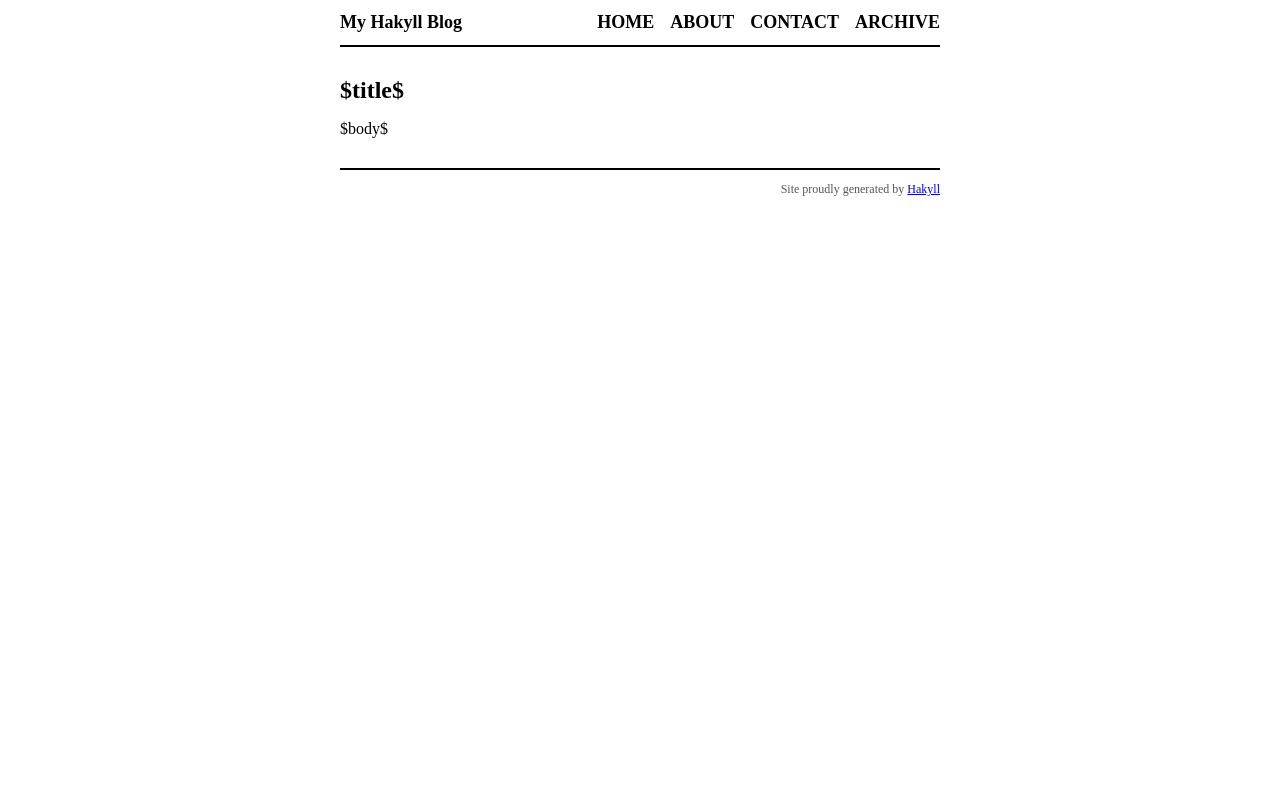
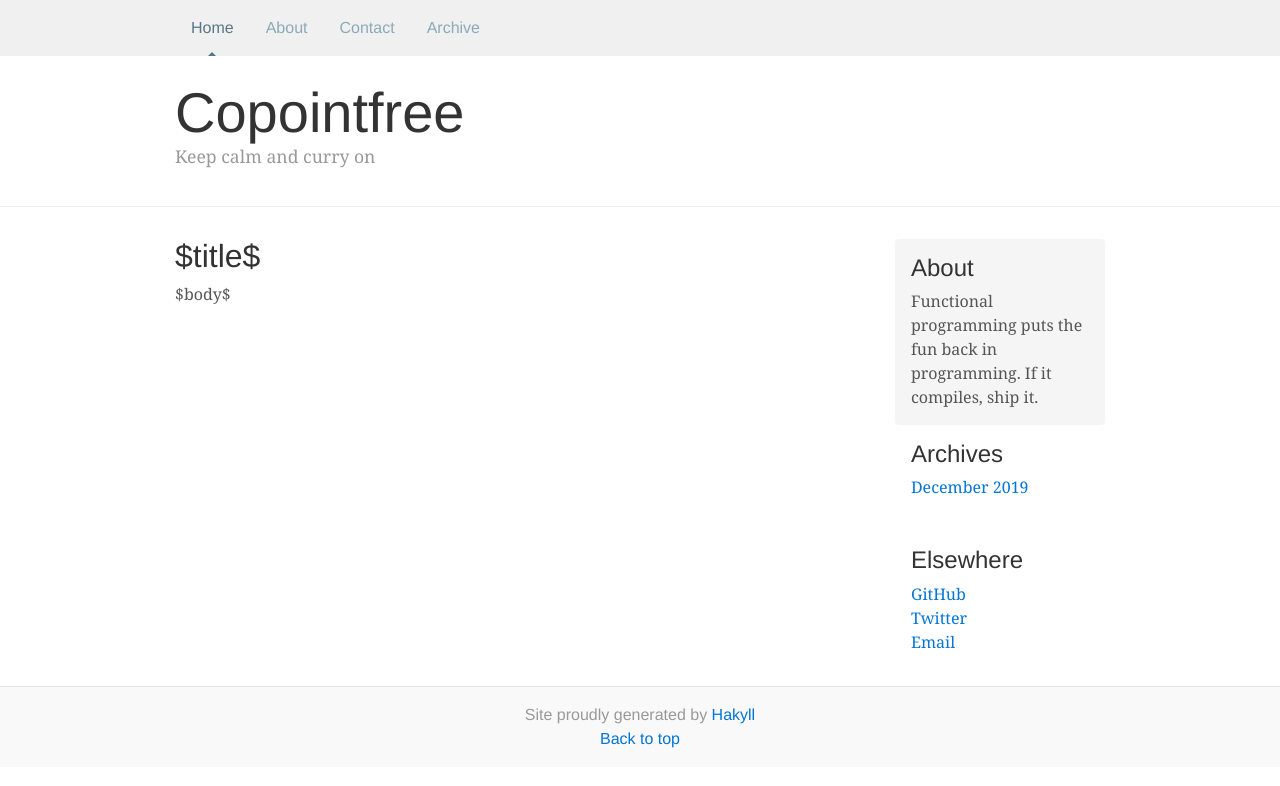
Before and after one commit to juselius/juselius.github.io, a plain HTML site: page templates/default.html in a window 1280 px wide. Drawn offline with nearby package versions, Linux system fonts and the light colour scheme; a script that the page names is missing.

Commit message:
Customize layout

```diff
--- /dev/null
+++ b/css/blog.css
@@ -0,0 +1,169 @@
+/*
+ * Globals
+ */
+
+@media (min-width: 48em) {
+  html {
+    font-size: 16px;
+  }
+}
+
+body {
+  font-family: Georgia, "Times New Roman", Times, serif;
+  color: #555;
+}
+
+h1, .h1,
+h2, .h2,
+h3, .h3,
+h4, .h4,
+h5, .h5,
+h6, .h6 {
+  font-family: "Helvetica Neue", Helvetica, Arial, sans-serif;
+  font-weight: normal;
+  color: #333;
+}
+
+
+/*
+ * Override Bootstrap's default container.
+ */
+
+.container {
+  max-width: 60rem;
+}
+
+
+/*
+ * Masthead for nav
+ */
+
+.blog-masthead {
+  margin-bottom: 1.6rem;
+  background-color: #f0f0f0;
+  /* -webkit-box-shadow: inset 0 -.1rem .25rem rgba(0,0,0,.1); */
+  /*         box-shadow: inset 0 -.1rem .25rem rgba(0,0,0,.1); */
+}
+
+/* Nav links */
+.nav-link {
+  position: relative;
+  padding: 1rem;
+  font-weight: 500;
+  color: #8aaab9;
+  font-family: Helvetica;
+}
+.nav-link:hover,
+.nav-link:focus {
+  color: #577786;
+  background-color: transparent;
+}
+
+/* Active state gets a caret at the bottom */
+.nav-link.active {
+  color: #fff;
+  color: #577786;
+}
+.nav-link.active:after {
+  position: absolute;
+  bottom: 0;
+  left: 50%;
+  width: 0;
+  height: 0;
+  margin-left: -.3rem;
+  vertical-align: middle;
+  content: "";
+  border-right: .3rem solid transparent;
+  border-bottom: .3rem solid;
+  border-left: .3rem solid transparent;
+}
+
+
+/*
+ * Blog name and description
+ */
+
+.blog-header {
+  padding-bottom: 1.25rem;
+  margin-bottom: 2rem;
+  border-bottom: .05rem solid #eee;
+}
+.blog-title {
+  margin-bottom: 0;
+  font-size: 2rem;
+  font-weight: normal;
+}
+.blog-description {
+  font-size: 1.1rem;
+  color: #999;
+}
+
+@media (min-width: 40em) {
+  .blog-title {
+    font-size: 3.5rem;
+  }
+}
+
+
+/*
+ * Main column and sidebar layout
+ */
+
+/* Sidebar modules for boxing content */
+.sidebar-module {
+  padding: 1rem;
+  /*margin: 0 -1rem 1rem;*/
+}
+.sidebar-module-inset {
+  padding: 1rem;
+  background-color: #f5f5f5;
+  border-radius: .25rem;
+}
+.sidebar-module-inset p:last-child,
+.sidebar-module-inset ul:last-child,
+.sidebar-module-inset ol:last-child {
+  margin-bottom: 0;
+}
+
+
+/* Pagination */
+.blog-pagination {
+  margin-bottom: 4rem;
+}
+.blog-pagination > .btn {
+  border-radius: 2rem;
+}
+
+
+/*
+ * Blog posts
+ */
+
+.blog-post {
+  margin-bottom: 4rem;
+}
+.blog-post-title {
+  margin-bottom: .25rem;
+  font-size: 2.5rem;
+}
+.blog-post-meta {
+  margin-bottom: 1.25rem;
+  color: #999;
+}
+
+
+/*
+ * Footer
+ */
+
+.blog-footer {
+  padding: 1.0rem 0;
+  color: #999;
+  text-align: center;
+  background-color: #f9f9f9;
+  border-top: .05rem solid #e5e5e5;
+  font-family: Helvetica;
+}
+.blog-footer p:last-child {
+  margin-bottom: 0;
+}
--- a/templates/default.html
+++ b/templates/default.html
@@ -4,30 +4,74 @@
 <html xmlns="http://www.w3.org/1999/xhtml" xml:lang="en" lang="en">
     <head>
         <meta http-equiv="Content-Type" content="text/html; charset=UTF-8" />
-        <title>My Hakyll Blog - $title$</title>
-        <link rel="stylesheet" type="text/css" href="/css/default.css" />
+        <meta name="viewport" content="width=device-width, initial-scale=1, shrink-to-fit=no">
+        <title>Copointfree - $title$</title>
+        <!-- <link rel="stylesheet" type="text/css" href="/css/default.css" /> -->
+        <link rel="stylesheet" href="https://maxcdn.bootstrapcdn.com/bootstrap/4.0.0-alpha.6/css/bootstrap.min.css" integrity="sha384-rwoIResjU2yc3z8GV/NPeZWAv56rSmLldC3R/AZzGRnGxQQKnKkoFVhFQhNUwEyJ" crossorigin="anonymous">
+        <link rel="stylesheet" type="text/css" href="/css/blog.css" />
     </head>
     <body>
-        <div id="header">
-            <div id="logo">
-                <a href="/">My Hakyll Blog</a>
+        <div class="blog-masthead">
+            <div class="container">
+                <nav class="nav blog-nav">
+                    <a class="nav-link active" href="/">Home</a>
+                    <a class="nav-link" href="/about.html">About</a>
+                    <a class="nav-link" href="/contact.html">Contact</a>
+                    <a class="nav-link" href="/archive.html">Archive</a>
+                </nav>
             </div>
-            <div id="navigation">
-                <a href="/">Home</a>
-                <a href="/about.html">About</a>
-                <a href="/contact.html">Contact</a>
-                <a href="/archive.html">Archive</a>
+        </div>
+        <div class="blog-header">
+            <div class="container">
+                <h1 class="blog-title">Copointfree</h1>
+                <!-- <p class="lead blog-description">Pointfree digressions in pointful style</p> -->
+                <p class="lead blog-description">Keep calm and curry on</p>
             </div>
         </div>
 
-        <div id="content">
-            <h1>$title$</h1>
+        <div class="container">
+            <div class="row">
+                <div class="col-sm-8 blog-main">
 
-            $body$
-        </div>
-        <div id="footer">
-            Site proudly generated by
-            <a href="http://jaspervdj.be/hakyll">Hakyll</a>
-        </div>
+                    <div>
+                        <h2>$title$</h2>
+                        $body$
+                    </div>
+
+                    <!-- <nav class="blog-pagination"> -->
+                    <!--     <a class="btn btn-outline-primary" href="#">Older</a> -->
+                    <!--     <a class="btn btn-outline-secondary disabled" href="#">Newer</a> -->
+                    <!-- </nav> -->
+                </div><!-- /.blog-main -->
+                <div class="col-sm-3 offset-sm-1 blog-sidebar">
+                    <div class="sidebar-module sidebar-module-inset">
+                        <h4>About</h4>
+                            Functional programming puts the fun back in programming.
+                            If it compiles, ship it.
+                    </div>
+                    <div class="sidebar-module">
+                        <h4>Archives</h4>
+                        <ol class="list-unstyled">
+                            <li><a href="#">December 2019</a></li>
+                        </ol>
+                    </div>
+                    <div class="sidebar-module">
+                        <h4>Elsewhere</h4>
+                        <ol class="list-unstyled">
+                            <li><a href="https://github.com/juselius">GitHub</a></li>
+                            <li><a href="https://twitter.com/copointfree">Twitter</a></li>
+                            <li><a href="mailto:jonas.juselius@gmail.com">Email</a></li>
+                        </ol>
+                    </div>
+                </div><!-- /.blog-sidebar -->
+            </div><!-- /.blog-row -->
+        </div><!-- /.blog-container -->
+        <footer class="blog-footer">
+            Site proudly generated by <a href="http://jaspervdj.be/hakyll">Hakyll</a>
+            <p><a href="#">Back to top</a></p>
+        </footer>
+        <script src="https://code.jquery.com/jquery-3.1.1.slim.min.js" integrity="sha384-A7FZj7v+d/sdmMqp/nOQwliLvUsJfDHW+k9Omg/a/EheAdgtzNs3hpfag6Ed950n" crossorigin="anonymous"></script>
+        <script src="https://cdnjs.cloudflare.com/ajax/libs/tether/1.4.0/js/tether.min.js" integrity="sha384-DztdAPBWPRXSA/3eYEEUWrWCy7G5KFbe8fFjk5JAIxUYHKkDx6Qin1DkWx51bBrb" crossorigin="anonymous"></script>
+        <script src="https://maxcdn.bootstrapcdn.com/bootstrap/4.0.0-alpha.6/js/bootstrap.min.js" integrity="sha384-vBWWzlZJ8ea9aCX4pEW3rVHjgjt7zpkNpZk+02D9phzyeVkE+jo0ieGizqPLForn" crossorigin="anonymous"></script>
     </body>
 </html>
```
Also changed, not shown: index.html (+4 -10 lines), 10 other files.
